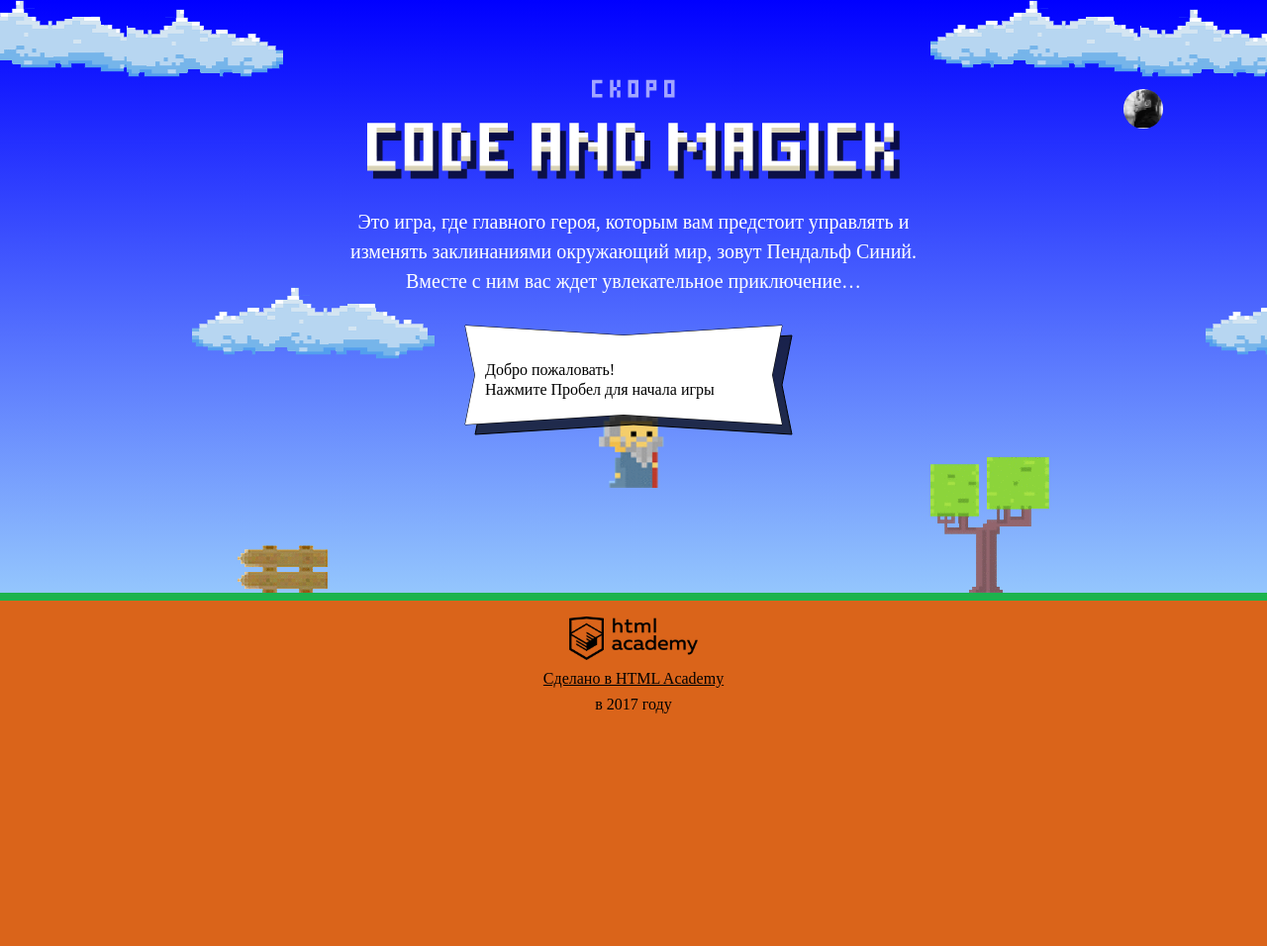
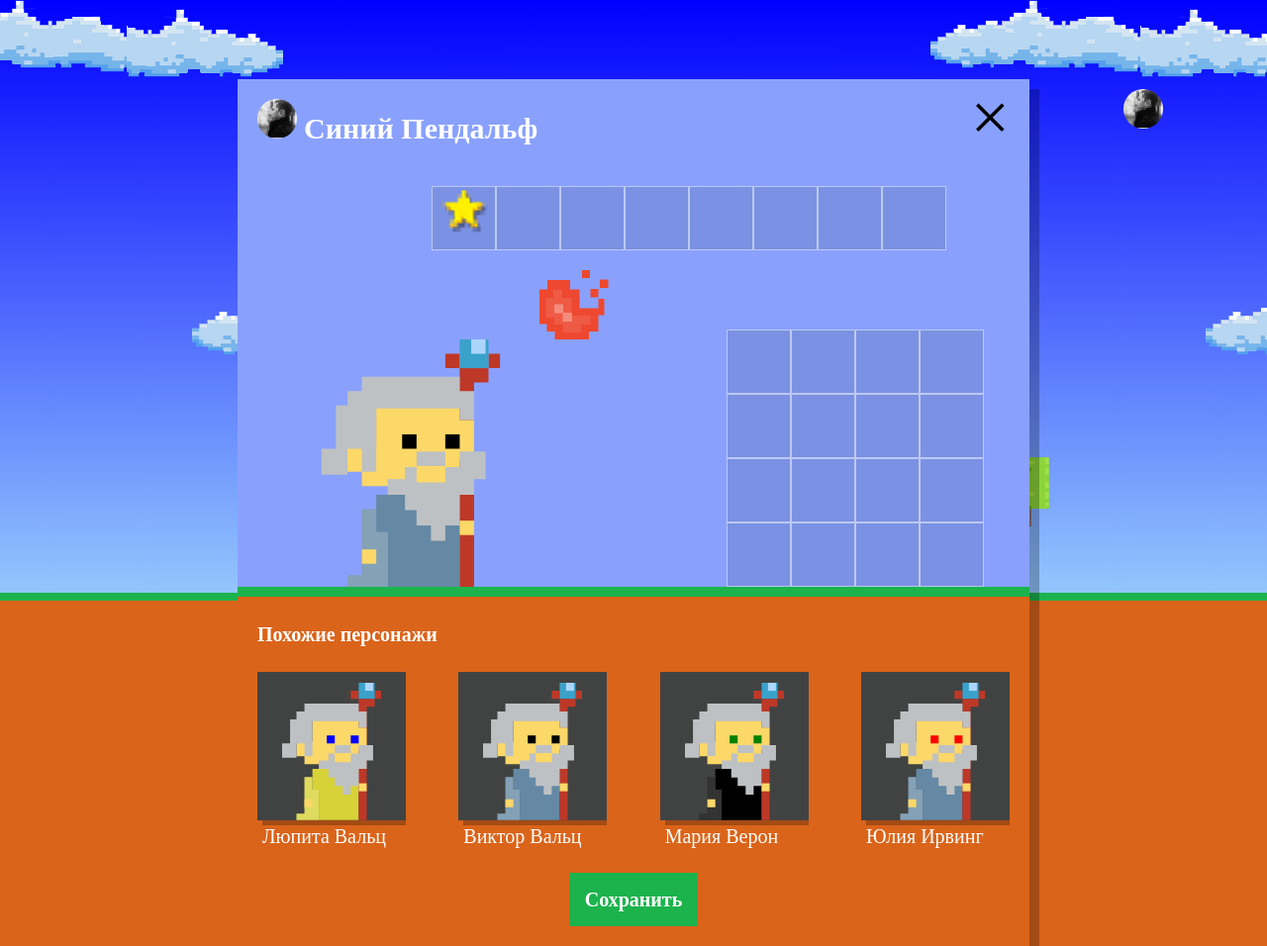
Before and after one commit to PaulGalt/452937-code-and-magick-20, a website: page index.html in a window 1280 px wide. Shown: the whole page at 99% size. Before the commit the page ends 800 px from the top, so only its background shows below. Drawn offline with Linux system fonts and the light colour scheme; a web font is replaced by a local one.

Commit message:
setup.js added

```diff
--- a/index.html
+++ b/index.html
@@ -210,6 +210,8 @@
 
 <script src="js/stat.js"></script>
 
+<script src="js/setup.js"></script>
+
 <script src="js/game.js"></script>
 
 </body>
--- /dev/null
+++ b/js/setup.js
@@ -0,0 +1,61 @@
+'use strict';
+
+document.querySelector('.setup').classList.remove('hidden');
+
+var NUMBER_WIZARD = 4;
+
+var wizards = [];
+
+var getRandomNumber = function (maxValue, minValue) {
+  return Math.floor(Math.random() * (maxValue - minValue + 1)) + minValue;
+};
+
+var getElement = function (item) {
+  var names = ['Иван', 'Хуан Себастьян', 'Мария', 'Кристоф', 'Виктор', 'Юлия', 'Люпита', 'Вашингтон'];
+  var surnames = ['да Марья', 'Верон', 'Мирабелла', 'Вальц', 'Онопко', 'Топольницкая', 'Нионго', 'Ирвинг'];
+  var coatColors = ['rgb(101, 137, 164)', 'rgb(241, 43, 107)', 'rgb(146, 100, 161)', 'rgb(56, 159, 117)', 'rgb(215, 210, 55)', 'rgb(0, 0, 0)'];
+  var eyesColors = ['black', 'red', 'blue', 'yellow', 'green'];
+
+  item.name = names[getRandomNumber(names.length - 1, 0)] + ' ' + surnames[getRandomNumber(surnames.length - 1, 0)];
+  item.coatColor = coatColors[getRandomNumber(coatColors.length - 1, 0)];
+  item.eyesColor = eyesColors[getRandomNumber(eyesColors.length - 1, 0)];
+
+  return item;
+};
+
+var getElements = function (value) {
+  for (var i = 0; i < value; i++) {
+    var wizard = {
+      name: '',
+      coatColor: '',
+      eyesColor: '',
+    };
+    wizards[i] = getElement(wizard);
+  }
+
+  return wizards;
+};
+
+getElements(NUMBER_WIZARD);
+
+var createNewElement = function () {
+  var template = document.querySelector('#similar-wizard-template').content.querySelector('.setup-similar-item');
+  var fragment = document.createDocumentFragment();
+  for (var i = 0; i < NUMBER_WIZARD; i++) {
+    var newElement = template.cloneNode(true);
+    newElement.querySelector('.setup-similar-label').textContent = wizards[i].name;
+    newElement.querySelector('.wizard-coat').setAttribute('fill', wizards[i].coatColor);
+    newElement.querySelector('.wizard-eyes').setAttribute('fill', wizards[i].eyesColor);
+    fragment.appendChild(newElement);
+  }
+  return fragment;
+};
+
+var renderNewElement = function () {
+  var itemList = document.querySelector('.setup-similar-list');
+  itemList.appendChild(createNewElement());
+};
+
+renderNewElement();
+
+document.querySelector('.setup-similar').classList.remove('hidden');
```
